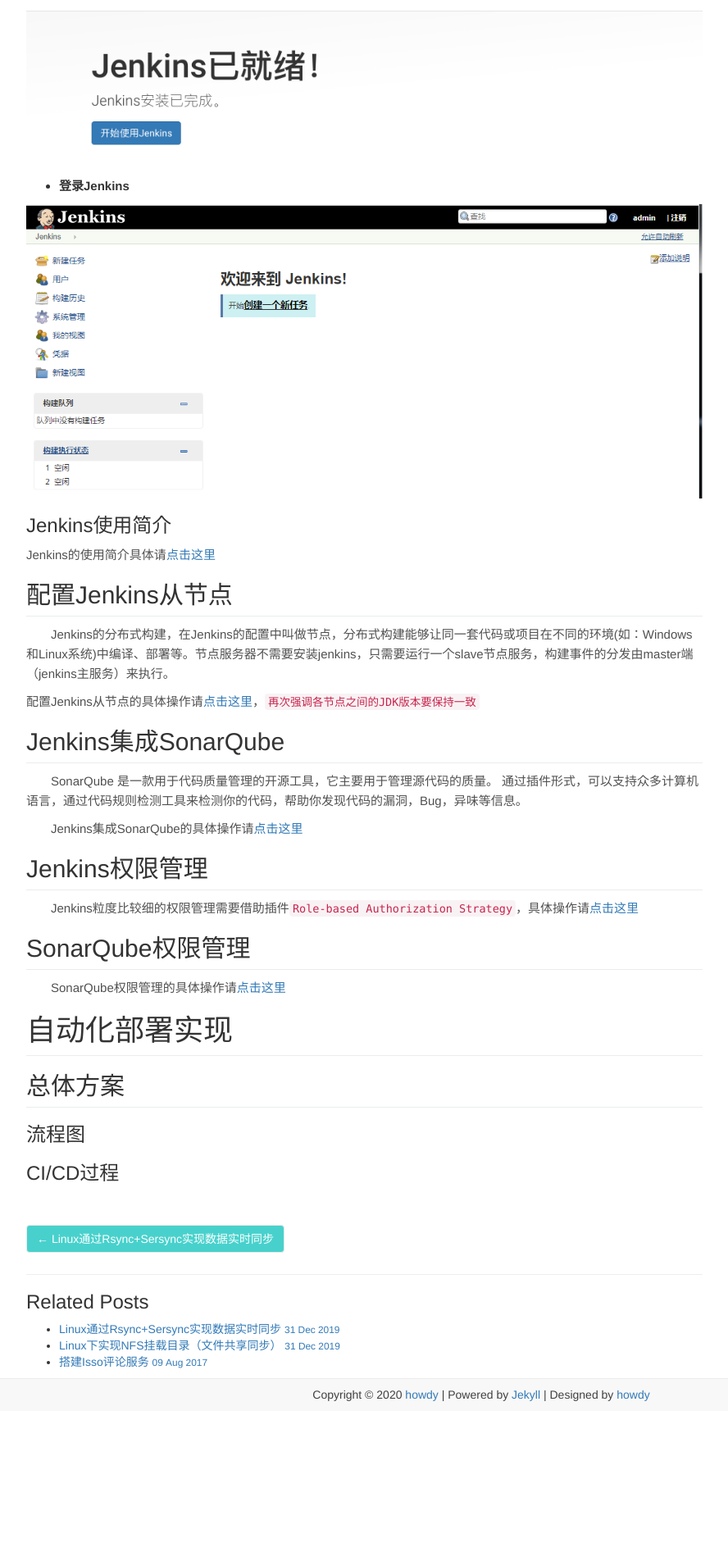
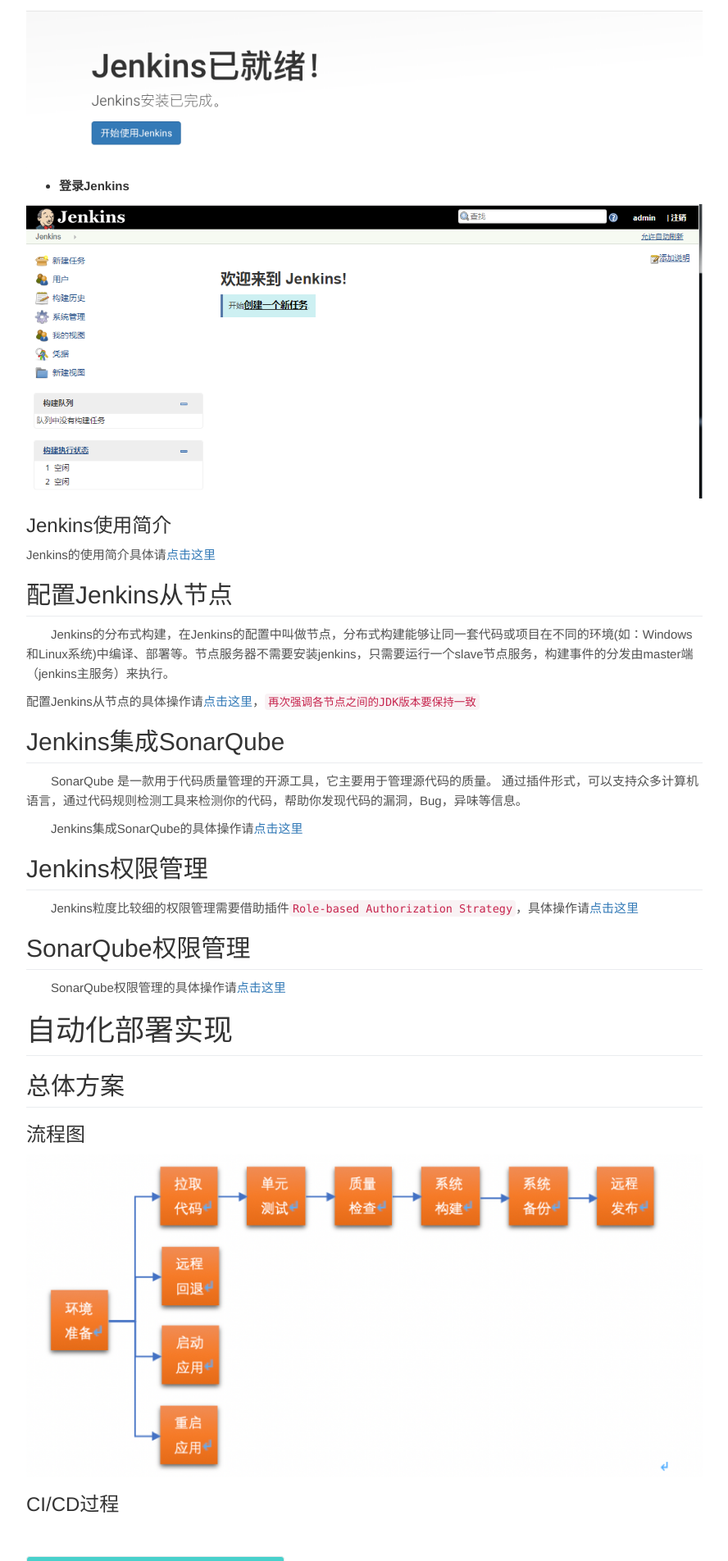
Before and after one commit to howdypl/howdypl.github.io, a Jekyll site: the page built from _posts/2020-01-02-jenkins-summary.md, in a window 1280 px wide. Shown: the part 4496-6400 px from the top of the page at 82% size, without its empty margins (53-941 px from the left). Built offline with Jekyll 4.4.1, drawn with Linux system fonts in a browser that asks for light colours; before the commit the page ends 6217 px from its top, so only the background shows below that.

Commit message:
Jenkins持续集成环境搭建初稿--显示方案流程图

```diff
--- a/_posts/2020-01-02-jenkins-summary.md
+++ b/_posts/2020-01-02-jenkins-summary.md
@@ -123,5 +123,6 @@ Jenkins的使用简介具体请[点击这里](https://www.cnblogs.com/along21/p/
 ## 总体方案
 
 ### 流程图
+![方案流程图](https://howdypl.github.io/img/jenkins/jenkins-8.png "方案流程图"){:height="100%" width="100%"}
 
 ### CI/CD过程
```
